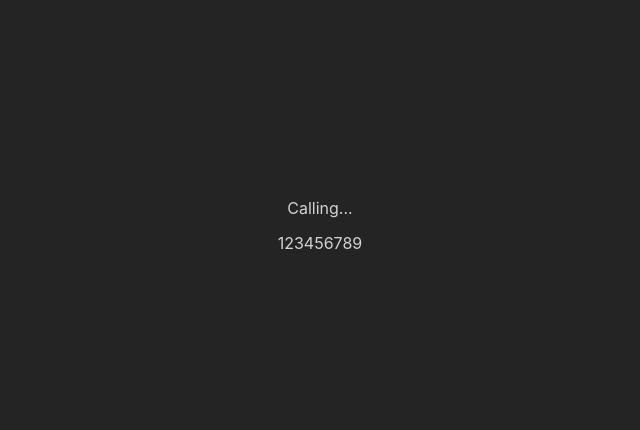
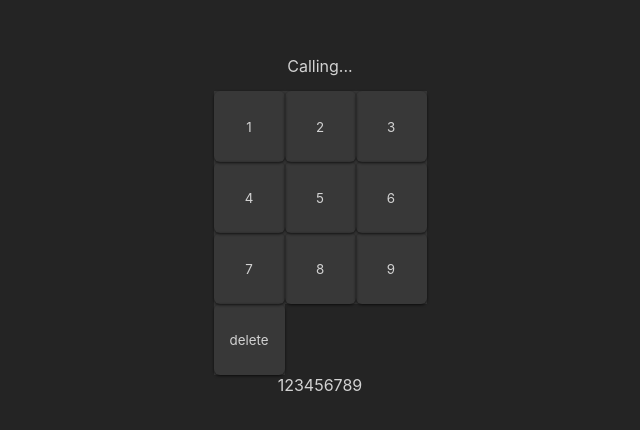
Before and after one commit to Maximiliano1979/202301-w4ch3-maximiliano-gutierrez-lluis-filella, a React (Create React App) app: page / in a window 1280 px wide. Shown: the part 182-612 px from the top of the page, without its empty margins (320-960 px from the left). Built offline with nearby package versions, Linux system fonts and the light colour scheme.

Commit message:
Add Key Component and it own style

```diff
--- a/src/components/App/App.tsx
+++ b/src/components/App/App.tsx
@@ -1,11 +1,13 @@
 import Actions from "../Actions/Actions";
 import Info from "../Info/Info";
+import Keyboard from "../Keyboard/Keyboard";
 import "./App.css";
 
 const App = (): JSX.Element => {
   return (
     <div className="container">
       <Info />
+      <Keyboard />
       <Actions />
     </div>
   );
--- /dev/null
+++ b/src/components/Key/Key.css
@@ -0,0 +1,31 @@
+.key {
+  border: none;
+  background-color: #383838;
+  color: #d2d2d2;
+  cursor: pointer;
+  width: 71px;
+  height: 71px;
+  position: relative;
+}
+.key:after {
+  content: "";
+  width: 100%;
+  height: 100%;
+  z-index: 1;
+  position: absolute;
+  top: 0;
+  left: 0;
+  border-radius: 6px;
+  box-shadow: 0px 1px 3px rgba(0, 0, 0, 0.7);
+  opacity: 1;
+}
+.key.big {
+  width: 142px;
+}
+.key:disabled {
+  cursor: default;
+  opacity: 0;
+}
+.key:not(:disabled):hover {
+  background-color: #454545;
+}
--- /dev/null
+++ b/src/components/Key/Key.tsx
@@ -0,0 +1,11 @@
+import "./Key.css";
+
+interface KeyProps {
+  number: string;
+}
+
+const Key = ({ number }: KeyProps): JSX.Element => {
+  return <button className="key">{number}</button>;
+};
+
+export default Key;
--- a/src/components/Keyboard/Keyboard.tsx
+++ b/src/components/Keyboard/Keyboard.tsx
@@ -1,9 +1,17 @@
+import Key from "../Key/Key";
 import "./Keyboard.css";
 
 const Keyboard = (): JSX.Element => {
+  const numbers = ["1", "2", "3", "4", "5", "6", "7", "8", "9", "delete"];
   return (
     <div className="keyboard-container">
-      <ol className="keyboard"></ol>
+      <ol className="keyboard">
+        {numbers.map((number) => (
+          <li>
+            <Key number={number} />
+          </li>
+        ))}
+      </ol>
     </div>
   );
 };
```
